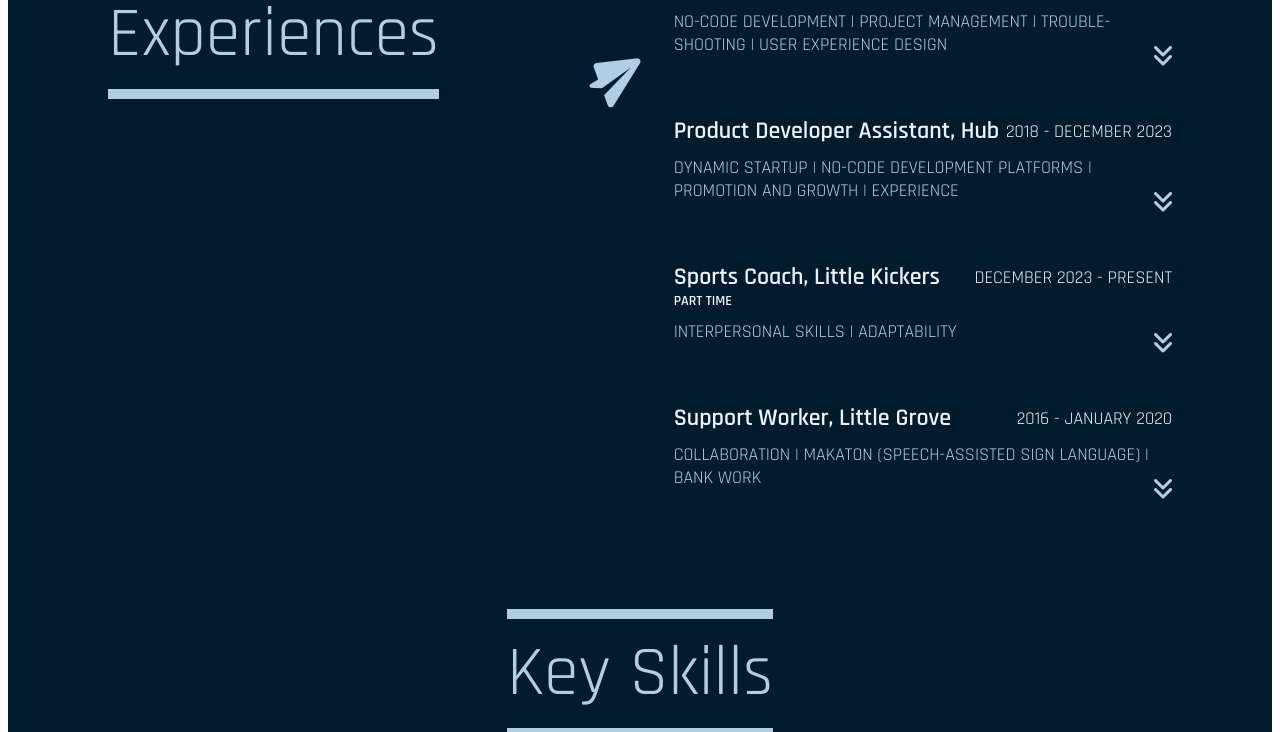
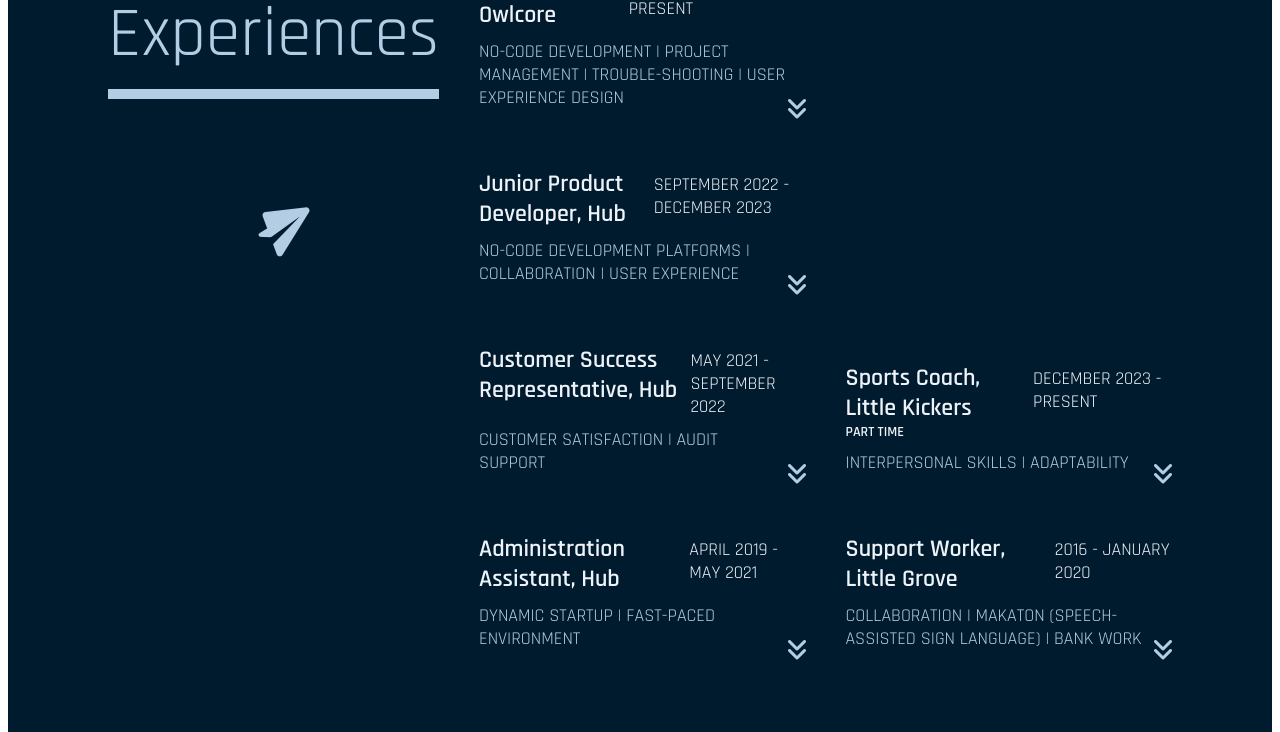
Before and after one commit to ElTalbot/eltalbot.github.io, a plain HTML site: page index.html in a window 1280 px wide. Shown: the part 2164-2896 px from the top of the page. Drawn offline with Linux system fonts and the light colour scheme; files whose address does not match are found by name; a web font is replaced by a local one.

Commit message:
Experiences updated

```diff
--- a/index.html
+++ b/index.html
@@ -384,12 +384,12 @@
 
     <!-- ------------------EXPERIENCES---------------- -->
     <div id="experiences" class="allexperiences">
+      <div class="animatecompany">
         <h2 class="h2titlelight">Experiences</h2>
-      <div class="animatecompany">
         <div class="animation">
           <i id="plane" class="icon fa-solid fa-paper-plane fa-2xl"></i>
         </div>
-
+      </div>
       <div class="experiences">
         <div class="experience">
           <div class="companytitle">
@@ -398,8 +398,8 @@
           </div>
           <div class="open">
             <p class="light keypoint">
-                No-Code Development | Project Management | Trouble-Shooting |
-                User Experience Design
+              No-Code Development | Project Management | Trouble-Shooting | User
+              Experience Design
             </p>
             <i
               class="toggleIcon icon fa-solid fa-angles-down fa-xl fa-beat"
@@ -410,14 +410,14 @@
           </div>
           <div class="keypoints">
             <p class="light">
-                <span class="keypoint">No-Code Development,</span> created a
-                basic booking system, session up-loaders, forms, sign-up, and
-                login functionalities using bubble.io.
+              <span class="keypoint">No-Code Development,</span> created a basic
+              booking system, session up-loaders, forms, sign-up, and login
+              functionalities using bubble.io.
             </p>
             <p class="light">
-                <span class="keypoint">Project Management,</span> from
-                conception to execution, initial development (wireframes, user
-                stories), user experience design, and testing procedures.
+              <span class="keypoint">Project Management,</span> from conception
+              to execution, initial development (wireframes, user stories), user
+              experience design, and testing procedures.
             </p>
             <p class="light">
               <span class="keypoint">Trouble-shooting,</span> respond and
@@ -426,20 +426,19 @@
             </p>
             <p class="light">
               <span class="keypoint">User Experience Design,</span> interacted
-                directly with clients and implemented suggestions for
-                improvements as required.
+              directly with clients and implemented suggestions for improvements
+              as required.
             </p>
           </div>
         </div>
         <div class="experience">
           <div class="companytitle">
-              <p class="company">Product Developer Assistant, Hub</p>
-              <p class="uppercase">2018 - December 2023</p>
+            <p class="company">Junior Product Developer, Hub</p>
+            <p class="uppercase">September 2022 - December 2023</p>
           </div>
           <div class="open">
             <p class="light keypoint">
-                Dynamic Startup | No-Code Development Platforms | Promotion and
-                Growth | Experience
+              No-Code Development Platforms | Collaboration | User Experience
             </p>
             <i
               class="toggleIcon icon fa-solid fa-angles-down fa-xl fa-beat"
@@ -450,28 +449,83 @@
           </div>
           <div class="keypoints">
             <p class="light">
-                <span class="keypoint">Dynamic Startup,</span> providing support
-                to the manager and founder as well as assisting in project
-                coordination, organising workflows, prioritising tasks, meeting
-                deadlines all to drive project success and maintain client
-                satisfaction.
-              </p>
-              <p class="light">
               <span class="keypoint">No-Code Development Platforms,</span>
               particularly Bubble for application development
             </p>
             <p class="light">
-                <span class="keypoint">Promotion and Growth,</span> using
-                marketing strategies including, content, email and social media
-                marketing as well as Search Engine Optimisation (SEO).
+              <span class="keypoint">Collaboration,</span> my role involved
+              collaborating on design and development, testing features, and
+              resolving bugs, all aimed at enhancing user engagement.
             </p>
             <p class="light">
-                <span class="keypoint">Experience,</span>
-                with Webflow, Squarespace, Mailerlite and Hubspot for website
-                design, email marketing and customer relationship engagement
+              <span class="keypoint">User Experience,</span>
+              I helped build software that offered our clients a seamless user
+              experience whilst implementing user feedback.
             </p>
           </div>
         </div>
+        <div class="experience">
+          <div class="companytitle">
+            <div class="coach">
+              <p class="company">Customer Success Representative, Hub</p>
+            </div>
+            <p class="uppercase">May 2021 - September 2022</p>
+          </div>
+          <div class="open">
+            <p class="light keypoint">Customer Satisfaction | Audit Support</p>
+            <i
+              class="toggleIcon icon fa-solid fa-angles-down fa-xl fa-beat"
+            ></i>
+            <i
+              class="toggleIconClose icon fa-solid fa-angles-up fa-xl fa-beat"
+            ></i>
+          </div>
+          <div class="keypoints">
+            <p class="light">
+              <span class="keypoint">Customer Satisfaction,</span> I was apart
+              of a team that provided key resources, ongoing tech support, and
+              seamless communication.
+            </p>
+            <p class="light">
+              <span class="keypoint">Audit Support,</span>
+              this role involved troubleshooting issues, providing audit support
+              through documentation and delivery, and fostering strong client
+              relationships.
+            </p>
+          </div>
+        </div>
+        <div class="experience">
+          <div class="companytitle">
+            <p class="company">Administration Assistant, Hub</p>
+            <p class="uppercase">April 2019 - May 2021</p>
+          </div>
+          <div class="open">
+            <p class="light keypoint">
+              Dynamic Startup | Fast-Paced Environment
+            </p>
+            <i
+              class="toggleIcon icon fa-solid fa-angles-down fa-xl fa-beat"
+            ></i>
+            <i
+              class="toggleIconClose icon fa-solid fa-angles-up fa-xl fa-beat"
+            ></i>
+          </div>
+          <div class="keypoints">
+            <p class="light">
+              <span class="keypoint">Dynamic Startup,</span>
+              providing support to the manager and founder by assisting with
+              project management, track progress, and preparing reports,
+              enabling my manager to focus on strategic tasks
+            </p>
+            <p class="light">
+              <span class="keypoint">Fast-Paced Environment,</span>
+              I had to adapt quickly to changing priorities, streamline
+              processes, and help support the startup’s success.
+            </p>
+          </div>
+        </div>
+      </div>
+      <div class="experiencesright">
         <div class="experience">
           <div class="companytitle">
             <div class="coach">
@@ -491,15 +545,15 @@
           </div>
           <div class="keypoints">
             <p class="light">
-                <span class="keypoint">Interpersonal Skills,</span> essential
-                for collaborative teamwork, responding to leadership, effective
+              <span class="keypoint">Interpersonal Skills,</span> essential for
+              collaborative teamwork, responding to leadership, effective
               communication and the ability to adapt within changing
               environments
             </p>
             <p class="light">
               <span class="keypoint">Adaptability,</span>
-                offer opportunity to change session as needed to meet
-                requirements of the children
+              offer opportunity to change session as needed to meet requirements
+              of the children
             </p>
           </div>
         </div>
@@ -530,14 +584,13 @@
               <span class="keypoint"
                 >Makaton (speech-assisted sign language),</span
               >
-                experience to facilitate the communication with the young
-                people, and further pursued sign language thereafter.
+              experience to facilitate the communication with the young people,
+              and further pursued sign language thereafter.
             </p>
             <p class="light">
               <span class="keypoint">Bank work,</span>
               continue to work weekends as needed
             </p>
-            </div>
           </div>
         </div>
       </div>
--- a/styles/main.css
+++ b/styles/main.css
@@ -526,10 +526,16 @@ span.learns {
 .experiences {
   display: flex;
   flex-direction: column;
+  margin: 0 40px;
+}
+.experiencesright {
+  display: flex;
+  flex-direction: column;
+  justify-content: flex-end;
 }
 .experience {
   width: 100%;
-  max-width: 540px;
+  max-width: 620px;
   padding-bottom: 60px;
 }
 .coach {
@@ -590,15 +596,12 @@ span.learns {
 }
 .animatecompany {
   display: flex;
-  justify-content: center;
+  flex-direction: column;
 }
 .animation {
   position: relative;
-  width: 200px;
-  height: 500px;
   overflow: visible;
-  margin-top: 20px;
-  margin-right: 50px;
+  margin-top: 40px;
 }
 #plane {
   font-size: 50px;
@@ -853,6 +856,9 @@ span.learns {
   .intro {
     text-align: left;
   }
+  .experiences {
+    margin: 0;
+  }
   .skill {
     max-width: 500px;
   }
@@ -957,10 +963,13 @@ span.learns {
   .h2titlelight {
     font-size: 50px;
     align-self: flex-start;
-    margin-bottom: 10px;
+    margin-bottom: 20px;
   }
   .skill {
     max-width: 300px;
+  }
+  .skillrow {
+    justify-content: flex-start;
   }
   .hero {
     padding: 40px 40px;
```
Lines whose indentation alone changed are shown as unchanged.
